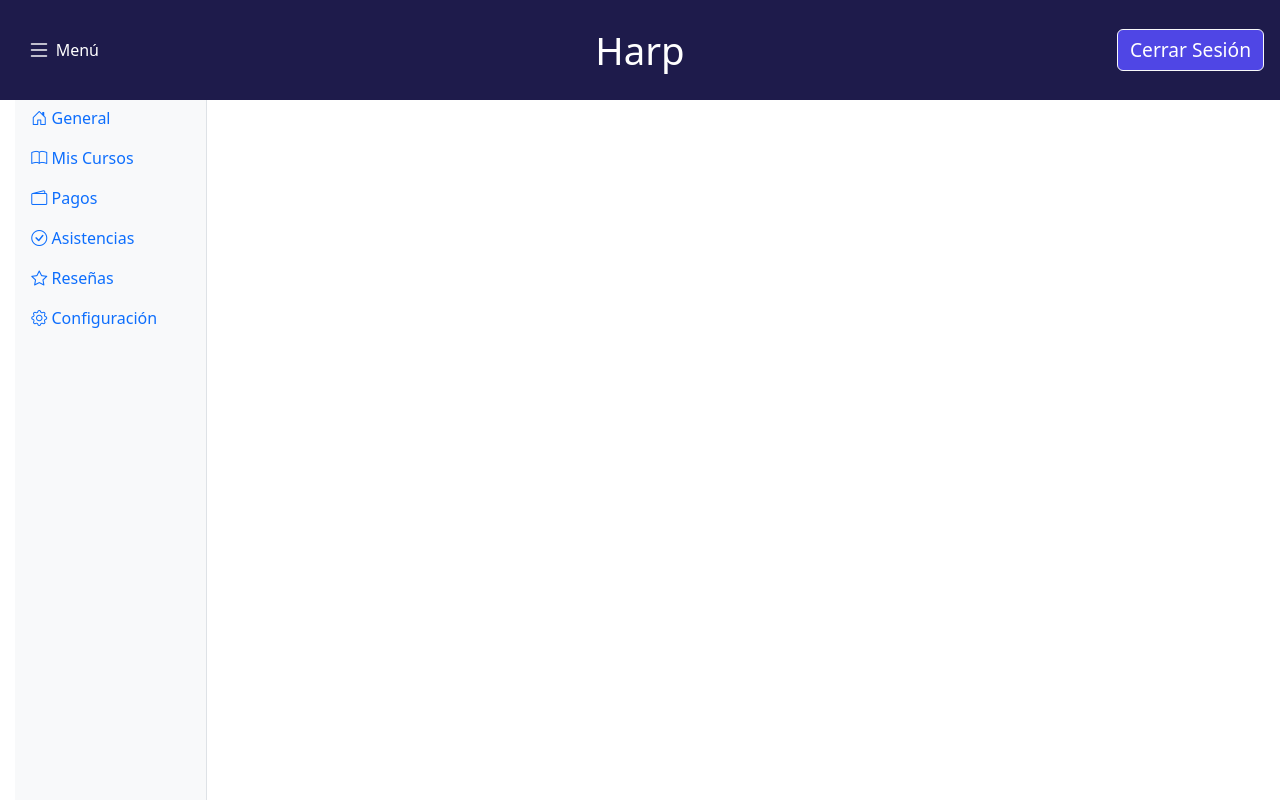
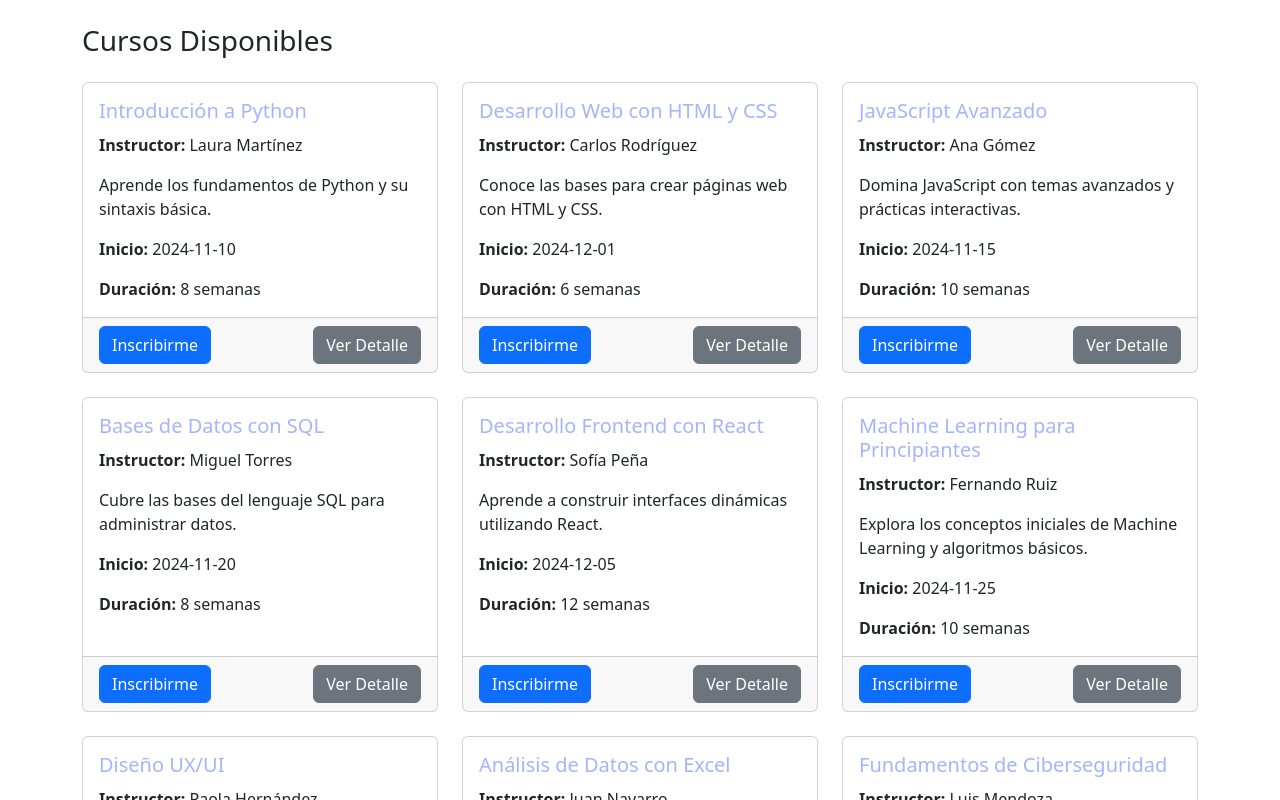
Before and after one commit to oscaralfrm/Grupo5-Comision3k2-SeminarioIntegrador, a React (Vite) app in the folder harp/: page /alumno/1/cursos in a window 1280 px wide. Shown: the top 800 px of the page. Built offline with nearby package versions, Linux system fonts and the light colour scheme.

Commit message:
Rutas bien, curso, detalle ok - falta en cursoesp ver menu y atras

```diff
--- a/harp/src/App.jsx
+++ b/harp/src/App.jsx
@@ -13,6 +13,7 @@
 import AlumnoPrincipal from "./Components/AlumnoPrincipal/AlumnoPrincipal";
 import CursosDisponibles from "./Components/AlumnoPrincipal/Cursos/Cursos";
 import DetalleCurso from "./Components/AlumnoPrincipal/Cursos/DetalleCurso";
+import CursoEspecifico from "./Components/AlumnoPrincipal/Cursos/CursoEspecifico";
 
 
 function App() {
@@ -30,6 +31,9 @@
                         <Route path="/login" element={<LoginForm />} />
                         <Route path="/instructor/:idInstructor/*" element={<InstructorPrincipal />} />
                         <Route path="/alumno/:idAlumno/*" element={<AlumnoPrincipal />} />
+                        <Route path="/alumno/:idAlumno/cursos" element={<CursosDisponibles />} />
+                        <Route path="/alumno/:idAlumno/mis-cursos/:IdCurso" element={<CursoEspecifico />} />
+                        <Route path="/alumno/:idAlumno/cursos/:IdCurso" element={<DetalleCurso />} />
                     </Routes>
                 </div>
                 <Footer />
--- a/harp/src/Components/AlumnoPrincipal/AlumnoPrincipal.jsx
+++ b/harp/src/Components/AlumnoPrincipal/AlumnoPrincipal.jsx
@@ -6,11 +6,12 @@
 import Asistencias from './Dashboard/Asistencias';
 import Reseñas from './Dashboard/Reseñas';
 import MisCursos from './Dashboard/MisCursos';
-import DetalleCurso from './Cursos/DetalleCurso'; // Asegúrate de que esto esté presente
+import DetalleCurso from './Cursos/DetalleCurso';
 import NavbarAlumno from './NavbarAlumno/Navbar';
 
 const AlumnoPrincipal = () => {
-    const { idAlumno } = useParams();
+    const { idAlumno: paramIdAlumno } = useParams();
+    const idAlumno = paramIdAlumno || '1';
     const [selectedService, setSelectedService] = useState('general');
     const [isSidebarVisible, setIsSidebarVisible] = useState(true);
     const navigate = useNavigate();
@@ -24,6 +25,7 @@
             }
         }
     }, [selectedService, idAlumno, navigate]);
+
     const toggleSidebar = () => {
         setIsSidebarVisible((prevState) => !prevState);
     };
@@ -37,24 +39,25 @@
         <div className="d-flex" style={{ overflow: 'hidden' }}>
             <div><NavbarAlumno toggleSidebar={toggleSidebar}/></div>
             <div className="d-flex" style={{ height: '100vh', position: 'relative' }}>
-      {/* Sidebar */}
                 {isSidebarVisible && (
                     <div
                         style={{
                             width: '15vw',
                             height: '100vh',
-            backgroundColor: !isSidebarVisible? '#f8f9fa':'transparent',
-            position: 'absolute', // Sidebar sobre el contenido, no lo mueve
-            zIndex: 2, // Asegura que el sidebar quede sobre el contenido
-            marginLeft:'0.8vw',
+                            backgroundColor: !isSidebarVisible ? '#f8f9fa' : 'transparent',
+                            marginLeft: '0.8vw',
                             marginTop: '2vw'
                         }}
                     >
                         <Sidebar
+                            onOpcionChange={handleOpcionChange}
+                            idAlumno={idAlumno}
                             selectedService={selectedService}
-            isSidebarVisible ={isSidebarVisible}/>
+                            isSidebarVisible={isSidebarVisible}
+                        />
                     </div>
-      )}</div>
+                )}
+            </div>
             <div className="flex-grow-1" style={{ padding: '1vw', marginLeft: "2vw", overflowY: 'auto' }}>
                 <Routes>
                     <Route path="general" element={<GeneralStudent />} />
@@ -62,7 +65,7 @@
                     <Route path="asistencias" element={<Asistencias />} />
                     <Route path="reseñas" element={<Reseñas />} />
                     <Route path="mis-cursos" element={<MisCursos />} />
-                    <Route path="mis-cursos/:idCurso" element={<DetalleCurso />} /> {/* Ruta para el detalle del curso */}
+                    <Route path="mis-cursos/:idCurso" element={<DetalleCurso />} />
                 </Routes>
             </div>
         </div>
--- a/harp/src/Components/AlumnoPrincipal/Cursos/CursoEspecifico.jsx
+++ b/harp/src/Components/AlumnoPrincipal/Cursos/CursoEspecifico.jsx
@@ -1,82 +1,94 @@
 import React from 'react';
-import { useNavigate } from 'react-router-dom';
+import { useNavigate, useParams, useLocation } from 'react-router-dom';
 import { Button } from 'react-bootstrap';
 import Calendar from 'react-calendar'; // Asegúrate de instalar react-calendar
 import 'react-calendar/dist/Calendar.css'; // Importa estilos del calendario
 
-const CursoEspecifico = ({ curso }) => {
+const CursoEspecifico = () => {
   const navigate = useNavigate();
+  const { idAlumno, idCurso } = useParams();
+  const location = useLocation(); // Accede a la ubicación
+  const { curso } = location.state || {}; // Obtener el curso completo
+
+  if (!curso) {
+    return <div>No se encontró el curso.</div>; // Mensaje si no hay curso
+  }
 
   return (
     <div className="container mt-4">
-      <h2>{curso.nombre}</h2>
-
-      {/* Botón de "Atrás" */}
-      <button
-        className="btn btn-outline-primary mb-4"
-        onClick={() => navigate(`/alumno/mis-cursos`)} // Navega de regreso a Mis Cursos
-      >
-        Atrás
-      </button>
-
-      {/* Calendario con fechas importantes */}
-      <div className="mb-4">
-        <Calendar
-          value={new Date(curso.fechaInicio)} // Muestra la fecha de inicio
-          tileClassName={({ date }) => {
-            const isPaymentDate = curso.pagamentos.some(paymentDate =>
-              new Date(paymentDate).toDateString() === date.toDateString()
-            );
-            return isPaymentDate ? 'highlight' : null; // Resalta fechas de pagos
-          }}
-        />
-      </div>
+      <h2 className="text-center">{curso.nombre}</h2> {/* Título centrado */}
 
       {/* Tarjetas con información del curso */}
       <div className="row mb-4">
         {/* Tarjeta de Info sobre el curso */}
-        <div className="col-md-3">
+        <div className="col-md-6 mb-4">
           <div className="card">
             <div className="card-body">
               <h5 className="card-title">Info del Curso</h5>
               <p className="card-text">{curso.descripcion}</p>
-              <Button onClick={() => navigate(`/curso/${curso.id}/info`)}>Ver Más</Button>
+              <Button onClick={() => navigate(`/alumno/${idAlumno}/mis-cursos/${idCurso}/info`)}>Ver Más</Button>
             </div>
           </div>
         </div>
 
         {/* Tarjeta de Pagos */}
-        <div className="col-md-3">
+        <div className="col-md-6 mb-4">
           <div className="card">
             <div className="card-body">
               <h5 className="card-title">Pagos</h5>
-              <p className="card-text">Detalles sobre los pagos del curso.</p>
-              <Button onClick={() => navigate(`/curso/${curso.id}/pagos`)}>Ver Más</Button>
+              <p className="card-text">Último pago: {curso.ultimoPago} <br/> Próximo pago: {curso.proximoPago}</p>
+              <Button onClick={() => navigate(`/alumno/${idAlumno}/mis-cursos/${idCurso}/pagos`)}>Ver Más</Button>
             </div>
           </div>
         </div>
 
         {/* Tarjeta de Asistencia */}
-        <div className="col-md-3">
+        <div className="col-md-6 mb-4">
           <div className="card">
             <div className="card-body">
               <h5 className="card-title">Asistencia</h5>
-              <p className="card-text">Registro de asistencia al curso.</p>
-              <Button onClick={() => navigate(`/curso/${curso.id}/asistencia`)}>Ver Más</Button>
+              <p className="card-text">Última clase: {curso.ultimaClase}</p>
+              <Button onClick={() => navigate(`/alumno/${idAlumno}/mis-cursos/${idCurso}/asistencia`)}>Ver Más</Button>
             </div>
           </div>
         </div>
 
         {/* Tarjeta de Reseñas */}
-        <div className="col-md-3">
+        <div className="col-md-6 mb-4">
           <div className="card">
             <div className="card-body">
               <h5 className="card-title">Reseñas</h5>
               <p className="card-text">Comentarios y opiniones sobre el curso.</p>
-              <Button onClick={() => navigate(`/curso/${curso.id}/reseñas`)}>Ver Más</Button>
+              <Button onClick={() => navigate(`/alumno/${idAlumno}/mis-cursos/${idCurso}/reseñas`)}>Ver Más</Button>
             </div>
           </div>
         </div>
+      </div>
+
+      {/* Calendario con fechas importantes a la derecha de las tarjetas */}
+      <div className="row mb-4">
+        <div className="col-md-12">
+          <Calendar
+            value={new Date()} // Cambiar por `new Date(curso.fechaInicio)` cuando tengas la fecha de inicio
+            tileClassName={({ date }) => {
+              // Simulación de fechas de pagos para resaltar, modificar según disponibilidad en backend
+              const isPaymentDate = curso.pagamentos?.some(paymentDate =>
+                new Date(paymentDate).toDateString() === date.toDateString()
+              );
+              return isPaymentDate ? 'highlight' : null; // Resalta fechas de pagos
+            }}
+          />
+        </div>
+      </div>
+
+      {/* Botón de "Atrás" en la esquina inferior izq */}
+      <div className="text-left">
+        <button
+          className="btn btn-outline-primary"
+          onClick={() => navigate(`/alumno/${idAlumno}/mis-cursos`)} // Navega de regreso a Mis Cursos
+        >
+          Atrás
+        </button>
       </div>
     </div>
   );
--- a/harp/src/Components/AlumnoPrincipal/Cursos/Cursos.jsx
+++ b/harp/src/Components/AlumnoPrincipal/Cursos/Cursos.jsx
@@ -2,9 +2,11 @@
 import { useNavigate } from "react-router-dom";
 
 const CursosDisponibles = () => {
+  // Simulación de ID de alumno
+  const idAlumno = 1; // Aquí defines el ID del alumno
   const [cursos, setCursos] = useState([
     {
-        id: 1,
+      idCurso: 1,
       nombre: "Introducción a Python",
       instructor: "Laura Martínez",
       descripcion: "Aprende los fundamentos de Python y su sintaxis básica.",
@@ -12,7 +14,7 @@
       duracion: "8 semanas",
     },
     {
-        id: 2,
+      idCurso: 2,
       nombre: "Desarrollo Web con HTML y CSS",
       instructor: "Carlos Rodríguez",
       descripcion: "Conoce las bases para crear páginas web con HTML y CSS.",
@@ -20,7 +22,7 @@
       duracion: "6 semanas",
     },
     {
-        id: 3,
+      idCurso: 3,
       nombre: "JavaScript Avanzado",
       instructor: "Ana Gómez",
       descripcion: "Domina JavaScript con temas avanzados y prácticas interactivas.",
@@ -28,7 +30,7 @@
       duracion: "10 semanas",
     },
     {
-        id: 4,
+      idCurso: 4,
       nombre: "Bases de Datos con SQL",
       instructor: "Miguel Torres",
       descripcion: "Cubre las bases del lenguaje SQL para administrar datos.",
@@ -36,7 +38,7 @@
       duracion: "8 semanas",
     },
     {
-        id: 5,
+      idCurso: 5,
       nombre: "Desarrollo Frontend con React",
       instructor: "Sofía Peña",
       descripcion: "Aprende a construir interfaces dinámicas utilizando React.",
@@ -44,7 +46,7 @@
       duracion: "12 semanas",
     },
     {
-        id: 6,
+      idCurso: 6,
       nombre: "Machine Learning para Principiantes",
       instructor: "Fernando Ruiz",
       descripcion: "Explora los conceptos iniciales de Machine Learning y algoritmos básicos.",
@@ -52,7 +54,7 @@
       duracion: "10 semanas",
     },
     {
-        id: 7,
+      idCurso: 7,
       nombre: "Diseño UX/UI",
       instructor: "Paola Hernández",
       descripcion: "Comprende los principios de UX/UI para crear diseños atractivos.",
@@ -60,7 +62,7 @@
       duracion: "8 semanas",
     },
     {
-        id: 8,
+      idCurso: 8,
       nombre: "Análisis de Datos con Excel",
       instructor: "Juan Navarro",
       descripcion: "Utiliza Excel para análisis y visualización de datos complejos.",
@@ -68,7 +70,7 @@
       duracion: "6 semanas",
     },
     {
-        id: 9,
+      idCurso: 9,
       nombre: "Fundamentos de Ciberseguridad",
       instructor: "Luis Mendoza",
       descripcion: "Descubre las bases de la ciberseguridad y cómo proteger información.",
@@ -76,7 +78,7 @@
       duracion: "8 semanas",
     },
     {
-        id: 10,
+      idCurso: 10,
       nombre: "Backend con Node.js",
       instructor: "Verónica Ramírez",
       descripcion: "Aprende a construir aplicaciones backend robustas con Node.js.",
@@ -87,8 +89,16 @@
 
   const navigate = useNavigate();
 
-  const handleVerDetalle = (id) => {
-    navigate(`/alumno/1/cursos/${id}`);
+  const handleVerDetalle = (idCurso) => {
+    // Encuentra el curso seleccionado usando el ID
+    const cursoSeleccionado = cursos.find(curso => curso.idCurso === idCurso);
+
+    if (cursoSeleccionado) {
+      // Navega al detalle del curso, pasando el curso seleccionado en el estado
+      navigate(`/alumno/${idAlumno}/cursos/${idCurso}`, { state: { curso: cursoSeleccionado } });
+    } else {
+      console.error("Curso no encontrado");
+    }
   };
 
   return (
@@ -96,7 +106,7 @@
       <h3 className="mb-4">Cursos Disponibles</h3>
       <div className="row">
         {cursos.map((curso) => (
-          <div className="col-md-4 mb-4" key={curso.id}>
+          <div className="col-md-4 mb-4" key={curso.idCurso}>
             <div className="card h-100">
               <div className="card-body">
                 <h5 className="card-title">{curso.nombre}</h5>
@@ -115,7 +125,7 @@
                 <button className="btn btn-primary">Inscribirme</button>
                 <button
                   className="btn btn-secondary"
-                  onClick={() => handleVerDetalle(curso.id)}
+                  onClick={() => handleVerDetalle(curso.idCurso)}
                 >
                   Ver Detalle
                 </button>
@@ -128,7 +138,7 @@
       <div className="d-flex justify-content-end">
         <button
           className="btn btn-outline-primary mb-4"
-          onClick={() => navigate(`/alumno/1/general`)}
+          onClick={() => navigate(`/alumno/${idAlumno}/general`)}
         >
           Atrás
         </button>
--- a/harp/src/Components/AlumnoPrincipal/Cursos/DetalleCurso.jsx
+++ b/harp/src/Components/AlumnoPrincipal/Cursos/DetalleCurso.jsx
@@ -1,24 +1,32 @@
 import React from "react";
-import { useParams } from "react-router-dom";
+import { useLocation, useParams, useNavigate } from "react-router-dom";
 
 const DetalleCurso = () => {
   const { idCurso } = useParams();
+  const location = useLocation();
+  const navigate = useNavigate();
+  const { curso } = location.state || {}; // Obtener el curso completo
 
-  // Aquí podrías obtener el curso correspondiente usando el idCurso.
-  // Simulación de un curso (deberías reemplazarlo con la lógica adecuada).
-  const curso = {
-    id: idCurso,
-    nombre: "Ejemplo de Curso",
-    descripcion: "Descripción del curso.",
-    contenido: "Detalles adicionales del curso...",
-  };
+  if (!curso) {
+    return <div>No se encontró el curso.</div>; // Manejo de error si no hay curso
+  }
 
   return (
     <div className="container mt-4">
       <h3>{curso.nombre}</h3>
       <p>{curso.descripcion}</p>
-      <p>{curso.contenido}</p>
-      {/* Aquí podrías añadir un botón para volver a CursosDisponibles */}
+      <p><strong>Instructor:</strong> {curso.instructor}</p>
+      <p><strong>Inicio:</strong> {curso.fechaInicio}</p>
+      <p><strong>Duración:</strong> {curso.duracion}</p>
+      {/* Aquí podrías añadir más información adicional del curso si es necesario */}
+
+      {/* Botón para volver a la lista de cursos disponibles */}
+      <button
+        className="btn btn-outline-primary mb-4"
+        onClick={() => navigate(-1)} // Usando navigate para volver a la página anterior
+      >
+        Atrás
+      </button>
     </div>
   );
 };
--- a/harp/src/Components/AlumnoPrincipal/Dashboard/General.jsx
+++ b/harp/src/Components/AlumnoPrincipal/Dashboard/General.jsx
@@ -7,6 +7,9 @@
 
 const General = () => {
   const navigate = useNavigate();
+
+  // Simulación de ID de alumno
+  const idAlumno = 1; // Aquí defines el ID del alumno
 
   // Simulación de datos
   const [paid, setPaid] = useState(20000);
@@ -45,7 +48,7 @@
         <div className="col-2 d-flex justify-content-end">
           <Button
             variant="primary"
-            onClick={() => navigate(`/alumno/1/cursos-disponibles`)}
+            onClick={() => navigate(`/alumno/${idAlumno}/cursos`)}
           >
             Descubrir Cursos
           </Button>
--- a/harp/src/Components/AlumnoPrincipal/Dashboard/MisCursos.jsx
+++ b/harp/src/Components/AlumnoPrincipal/Dashboard/MisCursos.jsx
@@ -3,25 +3,26 @@
 
 const MisCursos = () => {
   const navigate = useNavigate();
+  const idAlumno = 1;
 
   // Lista de cursos en los que está inscrita la estudiante
   const cursosInscritos = [
     {
-      id: 1,
+      idCurso: 1,
       nombre: 'Yoga Adultos',
       instructor: 'Juan Pérez',
       progreso: '50%',
       descripcion: 'Curso de yoga para adultos, enfocado en la flexibilidad y la meditación.',
     },
     {
-      id: 2,
+      idCurso: 2,
       nombre: 'Entrenamiento Funcional',
       instructor: 'María López',
       progreso: '30%',
       descripcion: 'Entrenamiento funcional para mejorar la fuerza y resistencia.',
     },
     {
-      id: 3,
+      idCurso: 3,
       nombre: 'Yoga Jóvenes',
       instructor: 'Ana González',
       progreso: '70%',
@@ -30,28 +31,28 @@
   ];
 
   // Función para manejar la navegación al detalle del curso seleccionado
-  const handleCursoClick = (cursoId) => {
-    navigate(`/alumno/mis-cursos/${cursoId}`); // Navega a la página de detalles del curso
+  const handleCursoClick = (curso) => {
+    navigate(`/alumno/${idAlumno}/mis-cursos/${curso.idCurso}`, { state: { curso } }); // Pasar el curso completo en el estado
   };
 
   return (
-    <div className="container-fluid" style={{marginTop:'8vw'}}>
+    <div className="container-fluid" style={{ marginTop: '8vw' }}>
       <div className="row">
         <div className="col-md-12">
           <h2 className="text-center">Mis Cursos</h2>
           <div className="row mt-4">
             {cursosInscritos.length > 0 ? (
               cursosInscritos.map((curso) => (
-                <div className="col-md-4 mb-4" key={curso.id}>
-                  <div className="card h-100" onClick={() => handleCursoClick(curso.id)}>
-                    <div className="card-body">
+                <div className="col-md-4 mb-4" key={curso.idCurso}>
+                  <div className="card h-100">
+                    <div className="card-body" onClick={() => handleCursoClick(curso)}>
                       <h5 className="card-title">{curso.nombre}</h5>
                       <h6 className="card-subtitle mb-2 text-muted">Instructor: {curso.instructor}</h6>
                       <p className="card-text"><strong>Progreso:</strong> {curso.progreso}</p>
                       <p className="card-text">{curso.descripcion}</p>
                     </div>
                     <div className="card-footer text-center">
-                      <button className="btn btn-primary" onClick={() => handleCursoClick(curso.id)}>
+                      <button className="btn btn-primary" onClick={() => handleCursoClick(curso)}>
                         Ir
                       </button>
                     </div>
--- a/harp/src/Components/AlumnoPrincipal/SideBar/Sidebar.jsx
+++ b/harp/src/Components/AlumnoPrincipal/SideBar/Sidebar.jsx
@@ -1,55 +1,51 @@
 import React from 'react';
 import { Link } from 'react-router-dom';
 
-const Sidebar = ({ onOpcionChange, selectedService, isSidebarVisible }) => {
-  // Si isSidebarVisible es false, el componente no se renderiza
+const Sidebar = ({ onOpcionChange, selectedService, isSidebarVisible, idAlumno }) => {
   if (!isSidebarVisible) {
     return null;
   }
 
   return (
     <div className="d-flex" style={{ paddingTop: '4.4vw', paddingLeft: '0.4vw' }}>
-      {/* Sidebar */}
       <nav
         className="bg-light border-end sidebar"
         style={{
           width: '15vw',
           height: '100vh',
           overflow: 'hidden',
-          position: 'absolute',
-          zIndex: '1000'
+          //position: 'absolute',
+          //zIndex: '1000'
         }}>
         <div className="sidebar-sticky pt-3">
-
-          {/* Links del Sidebar */}
           <ul className="nav flex-column">
             <li className="nav-item">
-              <Link to={`/alumno/${selectedService.idAlumno}/general`} className="nav-link" onClick={() => onOpcionChange('General')}>
+              <Link to={`/alumno/${idAlumno}/general`} className="nav-link" onClick={() => onOpcionChange('General')}>
                 <i className="bi bi-house-door"></i> General
               </Link>
             </li>
             <li className="nav-item">
-              <Link to={`/alumno/${selectedService.idAlumno}/mis-cursos`} className="nav-link" onClick={() => onOpcionChange('MisCursos')}>
+              <Link to={`/alumno/${idAlumno}/mis-cursos`} className="nav-link" onClick={() => onOpcionChange('MisCursos')}>
                 <i className="bi bi-book"></i> Mis Cursos
               </Link>
             </li>
             <li className="nav-item">
-              <Link to={`/alumno/${selectedService.idAlumno}/pagos`} className="nav-link" onClick={() => onOpcionChange('Pagos')}>
+              <Link to={`/alumno/${idAlumno}/pagos`} className="nav-link" onClick={() => onOpcionChange('Pagos')}>
                 <i className="bi bi-wallet2"></i> Pagos
               </Link>
             </li>
             <li className="nav-item">
-              <Link to={`/alumno/${selectedService.idAlumno}/asistencias`} className="nav-link" onClick={() => onOpcionChange('Asistencias')}>
+              <Link to={`/alumno/${idAlumno}/asistencias`} className="nav-link" onClick={() => onOpcionChange('Asistencias')}>
                 <i className="bi bi-check-circle"></i> Asistencias
               </Link>
             </li>
             <li className="nav-item">
-              <Link to={`/alumno/${selectedService.idAlumno}/reseñas`} className="nav-link" onClick={() => onOpcionChange('Reseñas')}>
+              <Link to={`/alumno/${idAlumno}/reseñas`} className="nav-link" onClick={() => onOpcionChange('Reseñas')}>
                 <i className="bi bi-star"></i> Reseñas
               </Link>
             </li>
             <li className="nav-item">
-              <Link to={`/alumno/${selectedService.idAlumno}/configuracion`} className="nav-link" onClick={() => onOpcionChange('Configuración')}>
+              <Link to={`/alumno/${idAlumno}/configuracion`} className="nav-link" onClick={() => onOpcionChange('Configuración')}>
                 <i className="bi bi-gear"></i> Configuración
               </Link>
             </li>
```
Lines whose indentation alone changed are shown as unchanged.
